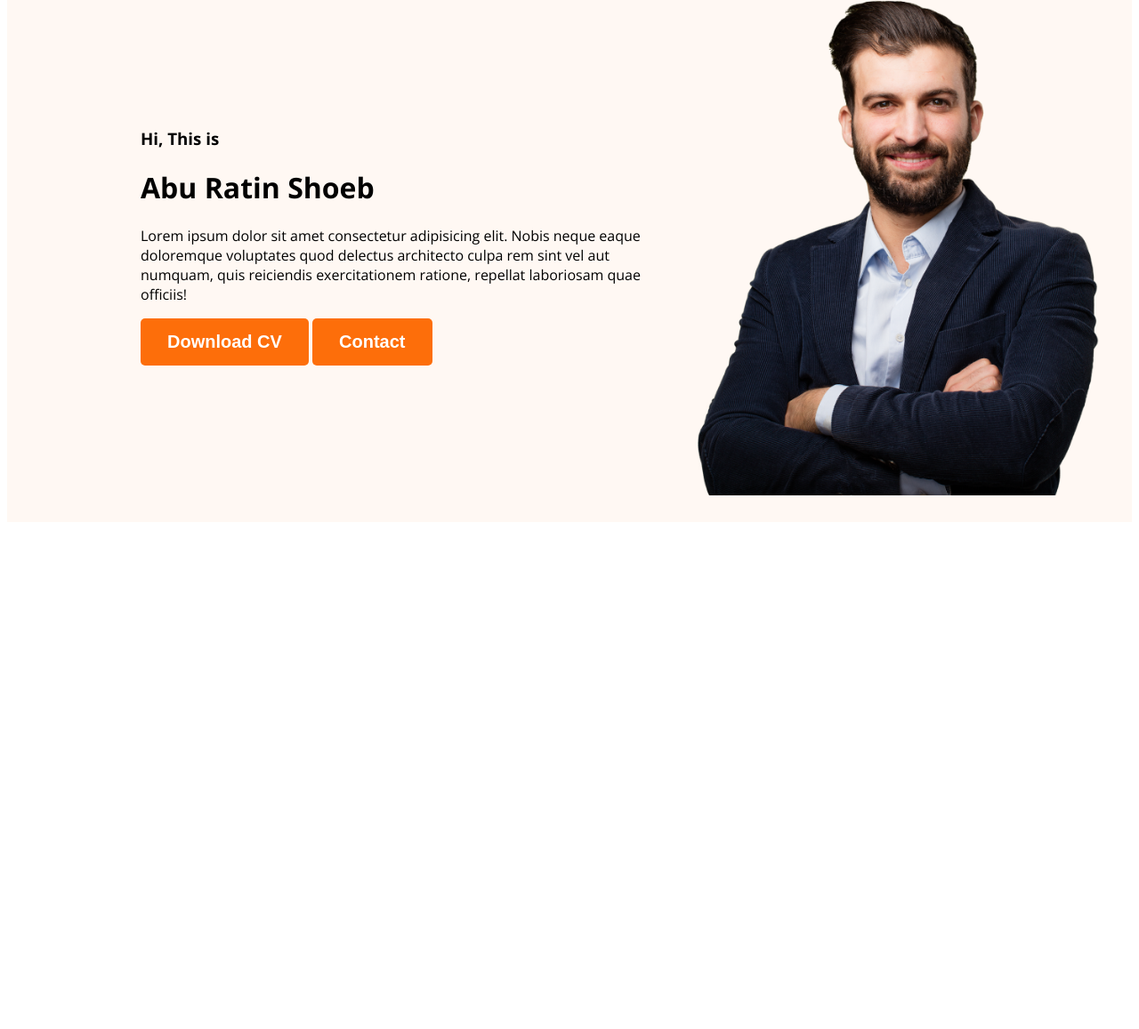
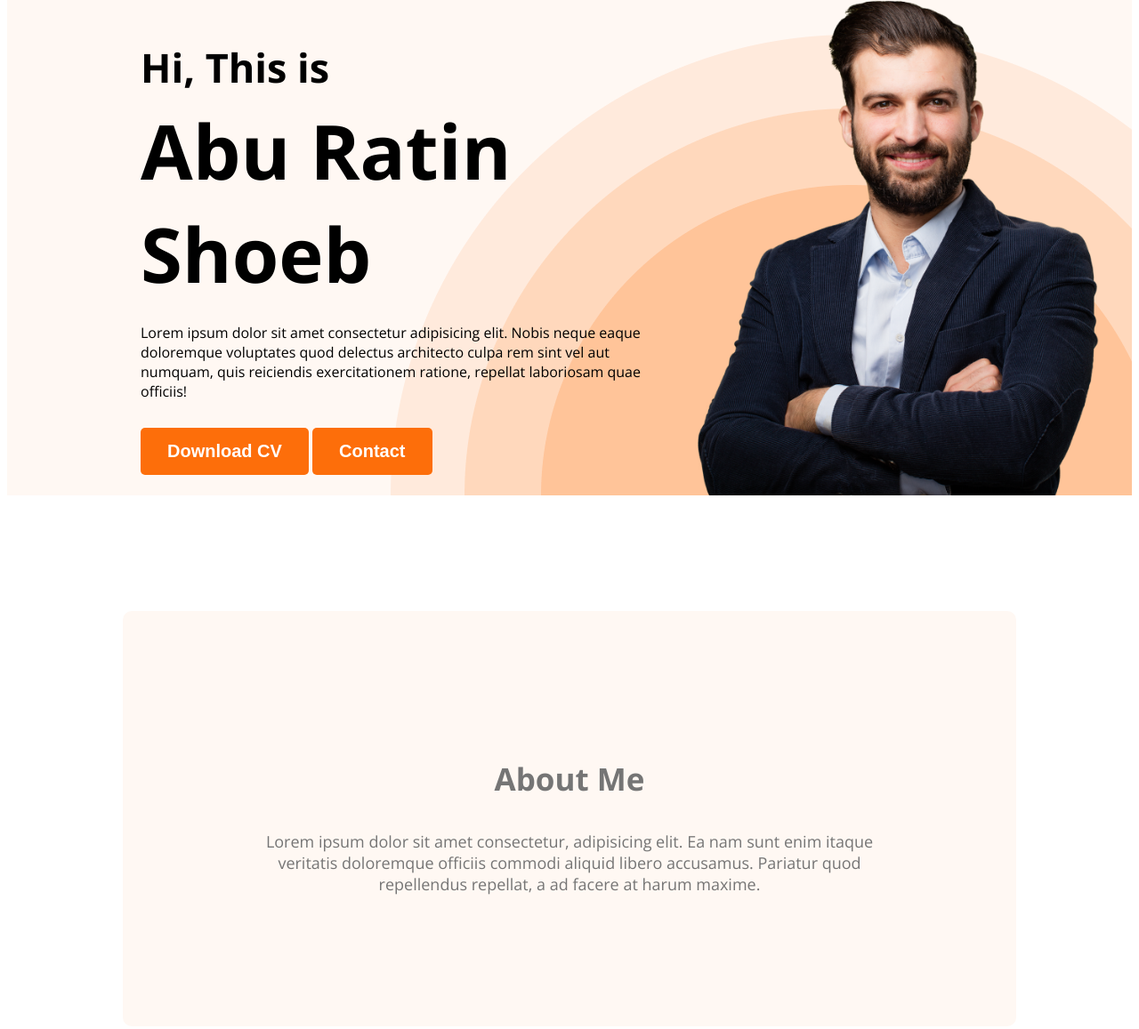
Before and after one commit to Be3tle/my-web-dev-portfolio, a plain HTML site: page index.html in a window 1280 px wide. Shown: the part 211-1368 px from the top of the page at 89% size. Before the commit the page ends 806 px from the top, so only its background shows below. Drawn offline with nearby package versions, Linux system fonts and the light colour scheme.

Commit message:
about added

```diff
--- a/index.html
+++ b/index.html
@@ -25,7 +25,8 @@
             <div class="banner-content">
                 <h3 class="banner-greeting">Hi, This is</h3>
                 <h1 class="banner-title">Abu Ratin Shoeb</h1>
-                <p>Lorem ipsum dolor sit amet consectetur adipisicing elit. Nobis neque eaque doloremque voluptates quod
+                <p class="banner-description">Lorem ipsum dolor sit amet consectetur adipisicing elit. Nobis neque eaque
+                    doloremque voluptates quod
                     delectus architecto culpa rem sint vel aut numquam, quis reiciendis exercitationem ratione, repellat
                     laboriosam quae officiis!</p>
                 <button class="btn-primary">Download CV</button>
@@ -35,7 +36,14 @@
         </div>
     </header>
 
-    <main></main>
+    <main>
+        <section class="about">
+            <h3 class="section-title">About Me</h3>
+            <p class="section-description">Lorem ipsum dolor sit amet consectetur, adipisicing elit. Ea nam sunt enim
+                itaque veritatis doloremque officiis commodi aliquid libero accusamus. Pariatur quod repellendus
+                repellat, a ad facere at harum maxime.</p>
+        </section>
+    </main>
 
     <footer></footer>
 </body>
--- a/styles/portfolio.css
+++ b/styles/portfolio.css
@@ -1,4 +1,4 @@
-/* common shared style */
+/* common shared */
 body {
   font-family: "Lato", sans-serif;
   font-family: "Open Sans", sans-serif;
@@ -18,7 +18,21 @@ body {
   padding: 15px 30px;
 }
 
-/* nav styles */
+.section-title {
+  color: var(--dark-03, #757575);
+  text-align: center;
+  font-size: 35px;
+  font-weight: 700;
+}
+
+.section-description {
+  color: var(--dark-03, #757575);
+  text-align: center;
+  font-size: 18px;
+  font-weight: 400;
+}
+
+/* nav */
 nav {
   display: flex;
   justify-content: space-between;
@@ -47,17 +61,50 @@ nav a {
   color: #474747;
 }
 
-/* header styles */
+/* header */
 header {
   background-color: #fff8f3;
+  background-image: url("../images/header_bg.png");
+  background-repeat: no-repeat;
+  background-position: bottom right;
 }
 
 .banner {
-  padding: 30px 30px 30px 150px;
+  padding: 30px 30px 0px 150px;
   display: flex;
   align-items: center;
+  justify-content: space-between;
 }
 
 .banner .dp {
   width: 500px;
 }
+
+.banner-greeting {
+  font-size: 45px;
+  margin-bottom: 0px;
+}
+
+.banner-title {
+  font-size: 85px;
+  font-weight: 700;
+  margin-top: 5px;
+  margin-bottom: 20px;
+}
+
+.banner-description {
+  margin-bottom: 30px;
+}
+
+.banner-content {
+  max-width: 585px;
+}
+
+/* main section */
+/* about */
+.about {
+  padding: 130px;
+  border-radius: 10px;
+  background: #fff8f3;
+  margin: 130px;
+}
```
